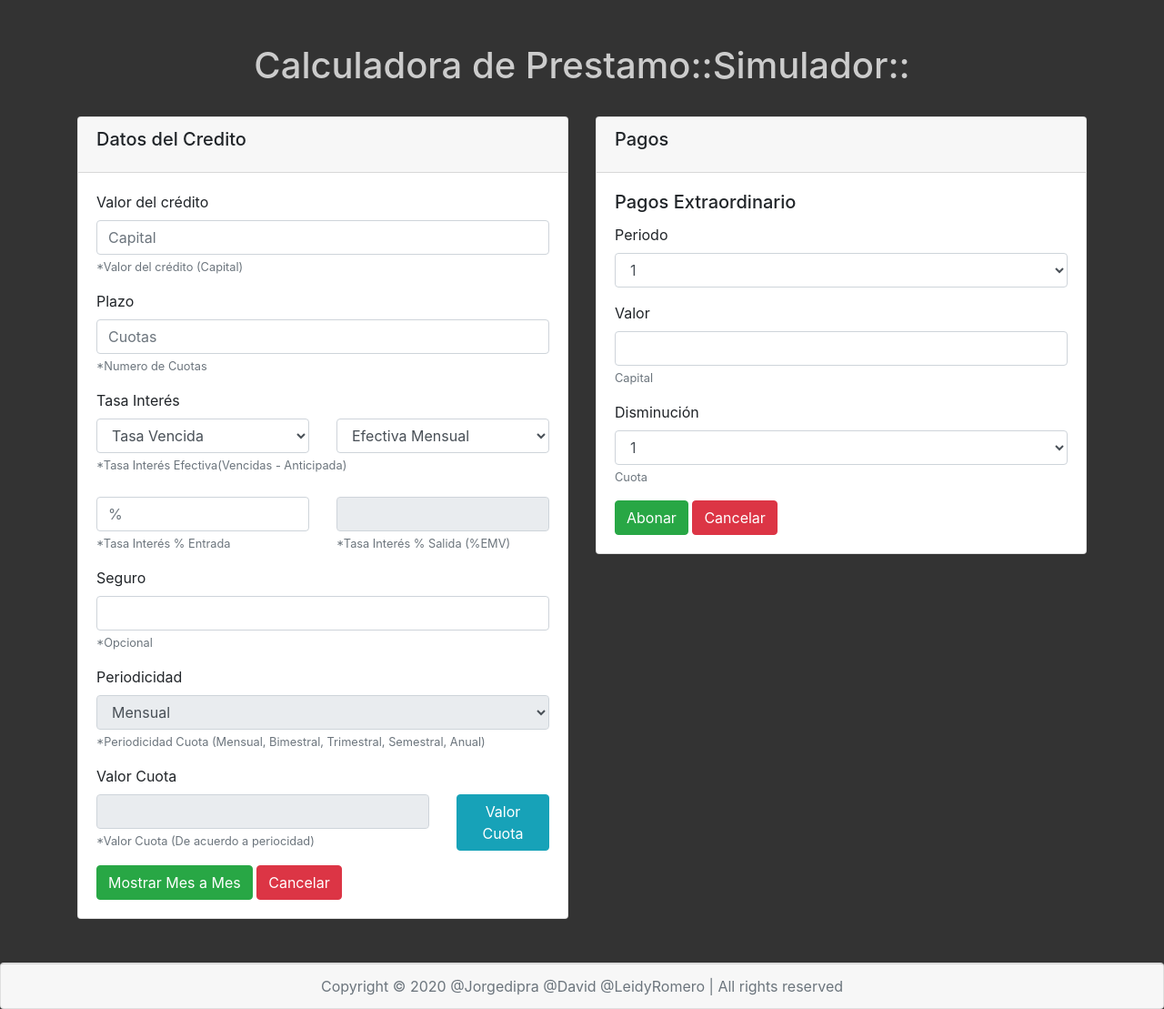
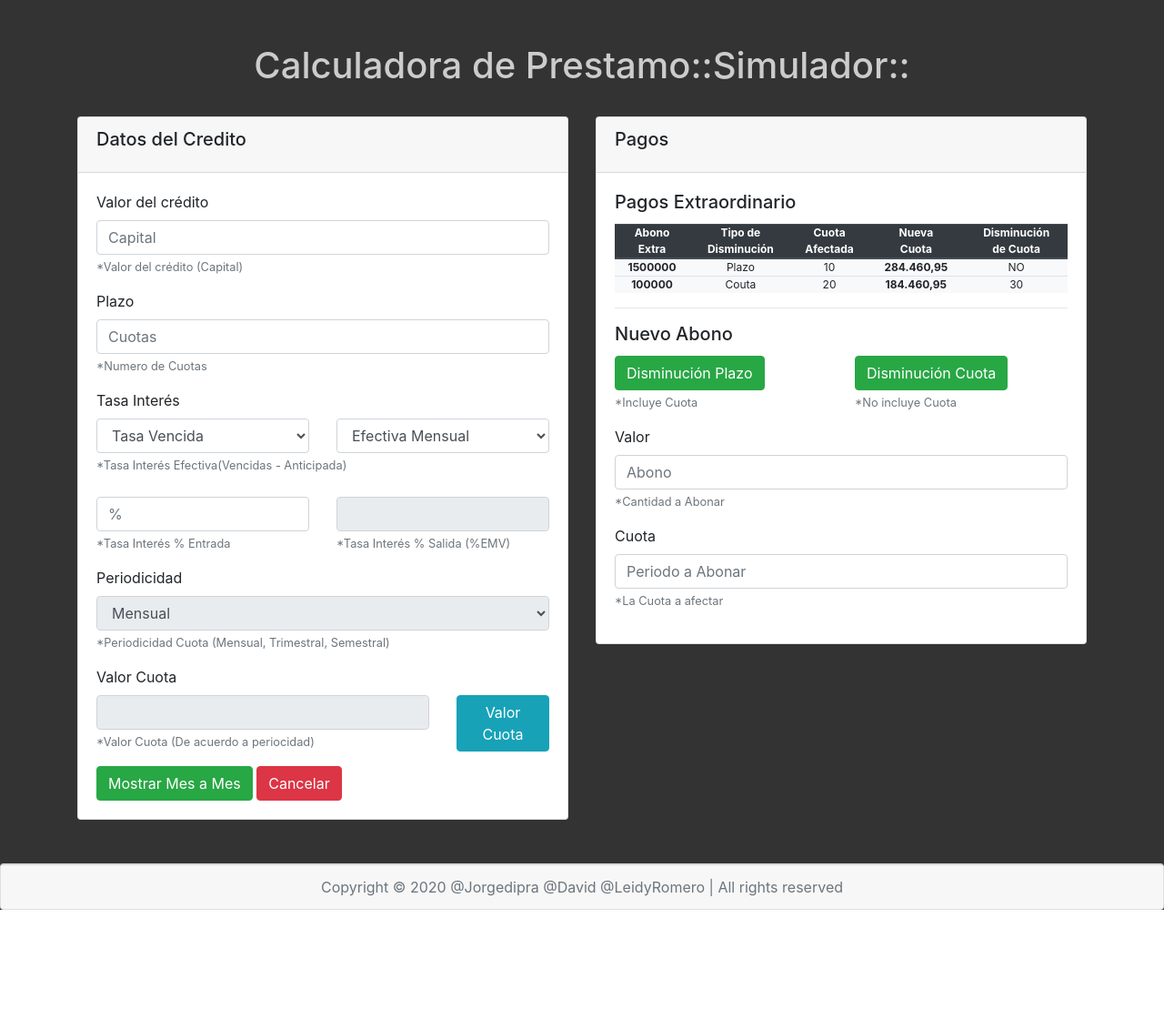
Before and after one commit to jorgedipra/Calculadora_prestamos, a PHP site: page / in a window 1280 px wide. Shown: the whole page at 91% size. After the commit the page ends 1000 px from the top, so only its background shows below. Run offline with PHP 8.4, Linux system fonts and the light colour scheme.

Commit message:
maqueta de abonos

```diff
--- a/css/index.css
+++ b/css/index.css
@@ -12,3 +12,10 @@ h1 {
 #salidas {
     display: none;
 }
+
+.abono>tr>th,
+.abono>tr>td {
+    font-size: 12px;
+    text-align: center;
+    padding: inherit;
+}
--- a/index.html
+++ b/index.html
@@ -24,7 +24,7 @@
         </div>
         <br>
         <div id="entradas" class="row">
-            <div class="col-lg-6 col-md-6 col-sm-12">
+            <div class="col-lg-6 col-md-5 col-sm-12">
                 <div class="card">
                     <div class="card-header">
                         <h5 class="card-title">Datos del Credito</h5>
@@ -40,7 +40,7 @@
                                 <label for="Capital">Plazo </label>
                                 <input list="Plazo" class="form-control entero" id="Cuotas" name="Cuotas" placeholder="Cuotas" required>
                                 <datalist id="Plazo">
-                            </datalist>
+                                </datalist>
                                 <small id="CapitalHelp" class="form-text text-muted">*Numero de Cuotas</small>
                             </div>
                             <div class="form-group">
@@ -83,7 +83,7 @@
 
                                 <!-- interes o anticipada / egectivas y vencidas -->
                             </div>
-                            <div class="form-group">
+                            <div class="form-group" style="display:none">
                                 <label for="seguros">Seguro </label>
                                 <input type="number" class="form-control entero" id="seguros" aria-describedby="segurosHelp">
                                 <small id="segurosHelp" class="form-text text-muted">*Opcional</small>
@@ -97,7 +97,7 @@
                                     <option value="4">Semestral</option>
                                     <option value="5">Anual</option>
                                 </select>
-                                <small id="PeriodicidadHelp" class="form-text text-muted">*Periodicidad Cuota (Mensual, Bimestral, Trimestral, Semestral, Anual)</small>
+                                <small id="PeriodicidadHelp" class="form-text text-muted">*Periodicidad Cuota (Mensual, Trimestral, Semestral)</small>
                             </div>
                             <div class="form-group">
                                 <label for="vcouta_salida">Valor Cuota </label>
@@ -107,12 +107,10 @@
                                         <input type="hidden" class="form-control" id="vcouta_salida2" aria-describedby="emailHelp" disabled>
                                         <small id="vcouta_salidaHelp" class="form-text text-muted">*Valor Cuota (De acuerdo a periocidad)</small>
                                     </div>
-                                    <div class="col-3">
+                                    <div class="col-lg-3 col-md-12 col-sm-12">
                                         <button type="submit" id="VCalcular" class="btn btn-info">Valor Cuota</button>
                                     </div>
                                 </div>
-
-
                             </div>
                             <button type="submit" id="Calcular" class="btn btn-success">Mostrar Mes a Mes</button>
                             <button type="submit" class="btn btn-danger">Cancelar</button>
@@ -120,41 +118,68 @@
                     </div>
                 </div>
             </div>
-            <div class="col-lg-6 col-md-6 col-sm-12">
+            <div class="col-lg-6 col-md-7 col-sm-12">
                 <div class="card">
                     <div class="card-header">
                         <h5 class="card-title">Pagos</h5>
                     </div>
                     <div class="card-body">
                         <h5 class="card-title">Pagos Extraordinario</h5>
-                        <div class="form-group">
-                            <label for="exampleFormControlSelect1">Periodo</label>
-                            <select class="form-control" id="exampleFormControlSelect1">
-                            <option>1</option>
-                            <option>2</option>
-                            <option>3</option>
-                            <option>4</option>
-                            <option>5</option>
-                            </select>
+                        <table class="table abono">
+                            <thead class="thead-dark abono">
+                                <tr>
+                                    <th scope="col">Abono <br> Extra </th>
+                                    <th scope="col">Tipo de<br> Disminución</th>
+                                    <th scope="col">Cuota <br> Afectada</th>
+                                    <th scope="col">Nueva <br> Cuota</th>
+                                    <th scope="col">Disminución <br>de Cuota</th>
+                                </tr>
+                            </thead>
+                            <tbody class="bg-light abono">
+                                <tr>
+                                    <th scope="row">1500000</th>
+                                    <td>Plazo</td>
+                                    <td>10</td>
+                                    <th>284.460,95</th>
+                                    <td>NO</td>
+                                </tr>
+                                <tr>
+                                    <th scope="row">100000</th>
+                                    <td>Couta</td>
+                                    <td>20</td>
+                                    <th>184.460,95</th>
+                                    <td>30</td>
+                                </tr>
+                            </tbody>
+                        </table>
+                        <hr>
+                        <h5 class="card-title">Nuevo Abono</h5>
+                        <div class="form-group row">
+                            <div class="col-6">
+                                <button type="button" id="AbonoPlazo" class="btn btn-success">Disminución Plazo</button>
+                            </div>
+                            <div class="col-6">
+                                <button type="button" id="AbonoCuota" class="btn btn-success">Disminución Cuota</button>
+                            </div>
+                            <div class="col">
+                                <small id="AbonoPlazoHelp" class="form-text text-muted">*Incluye Cuota</small>
+                            </div>
+                            <div class="col">
+                                <small id="AbonoCuotaHelp" class="form-text text-muted">*No incluye Cuota</small>
+                            </div>
                         </div>
                         <div class="form-group">
-                            <label for="exampleInputEmail1">Valor</label>
-                            <input type="email" class="form-control" id="exampleInputEmail1" aria-describedby="emailHelp">
-                            <small id="emailHelp" class="form-text text-muted">Capital</small>
+                            <label for="Abono">Valor</label>
+                            <input type="number" class="form-control" id="Abono" placeholder="Abono" aria-describedby="emailHelp" required>
+                            <small id="AbonoHelp" class="form-text text-muted">*Cantidad a Abonar</small>
                         </div>
                         <div class="form-group">
-                            <label for="exampleFormControlSelect1">Disminución</label>
-                            <select class="form-control" id="exampleFormControlSelect1">
-                            <option>1</option>
-                            <option>2</option>
-                            <option>3</option>
-                            <option>4</option>
-                            <option>5</option>
-                            </select>
-                            <small id="emailHelp" class="form-text text-muted">Cuota</small>
+                            <label for="Capital">Cuota </label>
+                            <input list="newPlazo" class="form-control entero" id="newCuotas" name="newCuotas" placeholder="Periodo a Abonar" required>
+                            <datalist id="newPlazo">
+                            </datalist>
+                            <small id="newCapitalHelp" class="form-text text-muted">*La Cuota a afectar</small>
                         </div>
-                        <button type="submit" class="btn btn-success">Abonar</button>
-                        <button type="submit" class="btn btn-danger">Cancelar</button>
                     </div>
                 </div>
             </div>
@@ -182,22 +207,10 @@
             </thead>
             <tbody id="Cuerpo" class="bg-light">
                 <tr>
-                    <th scope="row">1</th>
-                    <td>Mark</td>
-                    <td>Otto</td>
-                    <td>@mdo</td>
-                </tr>
-                <tr>
-                    <th scope="row">2</th>
-                    <td>Jacob</td>
-                    <td>Thornton</td>
-                    <td>@fat</td>
-                </tr>
-                <tr>
-                    <th scope="row">3</th>
-                    <td>Larry</td>
-                    <td>the Bird</td>
-                    <td>@twitter</td>
+                    <th scope="row"></th>
+                    <td></td>
+                    <td></td>
+                    <td></td>
                 </tr>
             </tbody>
         </table>
--- a/js/main.js
+++ b/js/main.js
@@ -1,5 +1,5 @@
 $(document).ready(function() {
-    $cuotas = 36;
+    $cuotas = 48;
     let plazo = '';
     for (let i = 1; i <= $cuotas; i++) {
         plazo += '<option value="' + i + '">';
```
